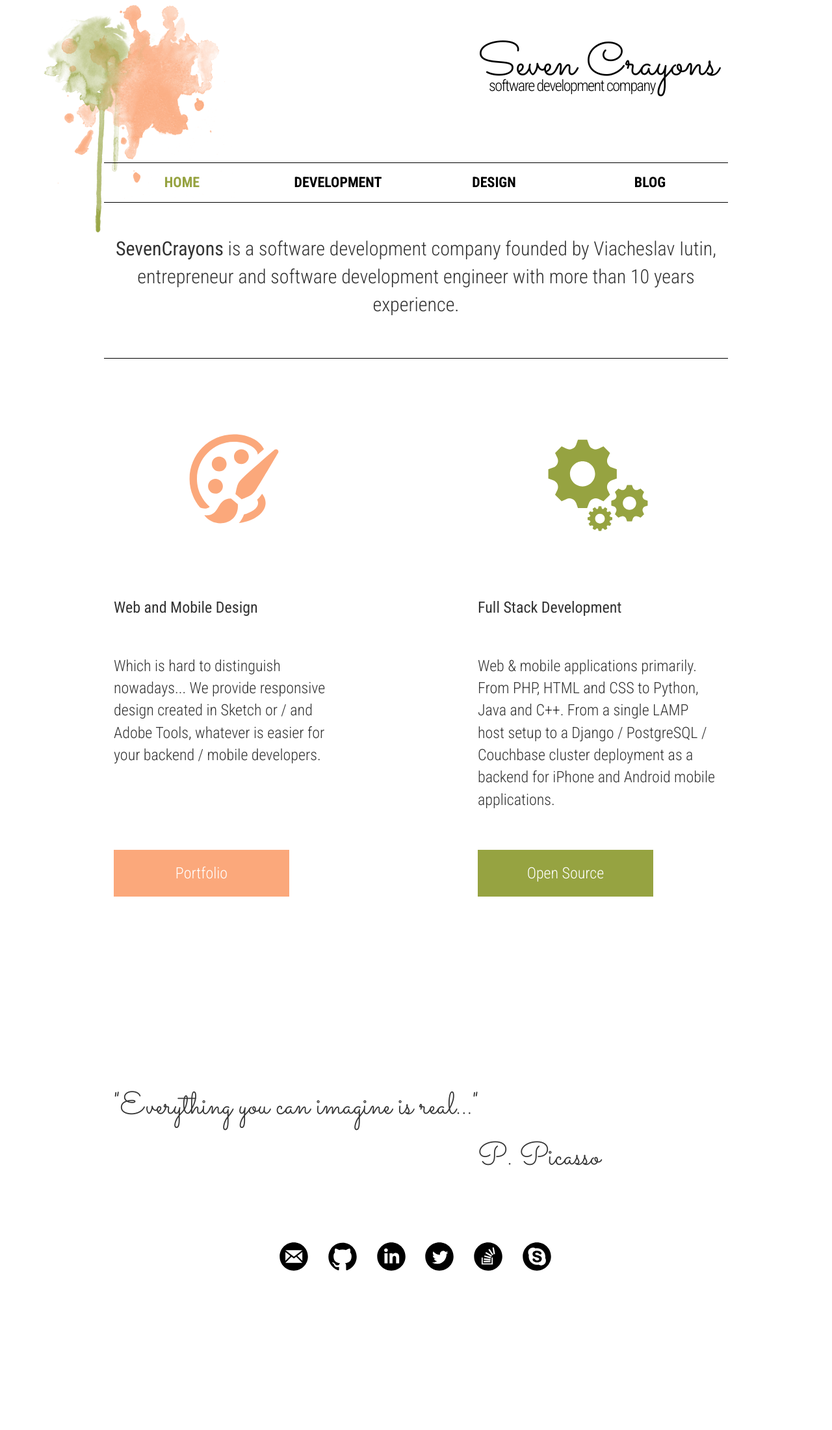
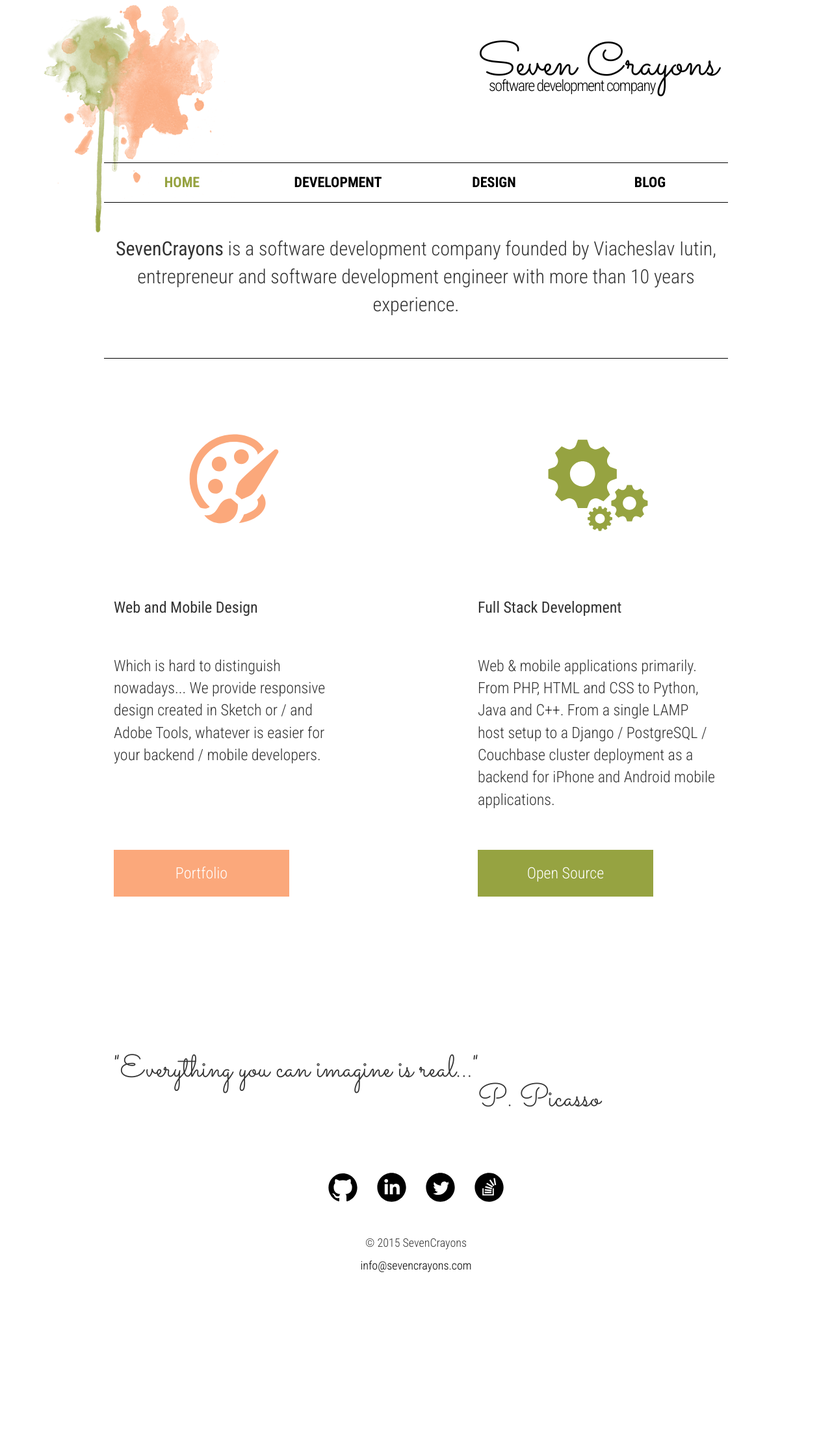
Before and after one commit to iutinvg/iutinvg.github.io, a Jekyll site: the page built from index.html, in a window 1280 px wide. Shown: the whole page at 65% size. Built offline with Jekyll 4.4.1, drawn with Linux system fonts in a browser that asks for light colours; nearby versions of some CDN libraries; after the commit the page ends 2165 px from its top, so only the background shows below that.

Commit message:
footer change: explicit email and copy-info

```diff
--- a/_includes/footer.html
+++ b/_includes/footer.html
@@ -11,15 +11,19 @@
   </div>
 
   <div class="row social">
-    <div class="col-xs-10 col-xs-offset-1 col-sm-6 col-sm-offset-3">
+    <div class="col-xs-12">
       <ul class="list-inline">
-        <li><a target="_blank" class="email" href="mailto:iutinvg@gmail.com">Email</a></li>
         <li><a target="_blank" class="github" href="https://github.com/iutinvg">Github</a></li>
         <li><a target="_blank" class="linkedin" href="https://linkedin.com/in/iutin">Linkedin</a></li>
         <li><a target="_blank" class="twitter" href="https://twitter.com/iutinvg">Twitter</a></li>
         <li><a target="_blank" class="stack" href="http://stackoverflow.com/users/444966/iutinvg">Stackoverflow</a></li>
-        <li><a target="_blank" class="skype" href="skype:iutinslava">Skype</a></li>
       </ul>
     </div>
   </div>
+  <div class="row">
+    <div class="col-xs-12 text-center">
+      &copy; 2015 SevenCrayons<br>
+      <a href="mailto:info@sevencrayons.com">info@sevencrayons.com</a>
+    </div>
+  </div>
 </footer>
--- a/css/styles.css
+++ b/css/styles.css
@@ -208,7 +208,8 @@
 }
 
 footer {
-    margin: 240px 0;
+    margin: 200px 0;
+    line-height: 35px;
 }
 
 .quote {
@@ -221,13 +222,14 @@
 }
 
 .social ul {
-    margin: 0;
+    margin: 0 auto 40px auto;
     font-size: 0;
+    width: 300px;
 }
 
 .social li {
-    width: 16.6%;
-    height: 54px;
+    width: 25%;
+    height: 55px;
     padding: 0;
 }
 
```
